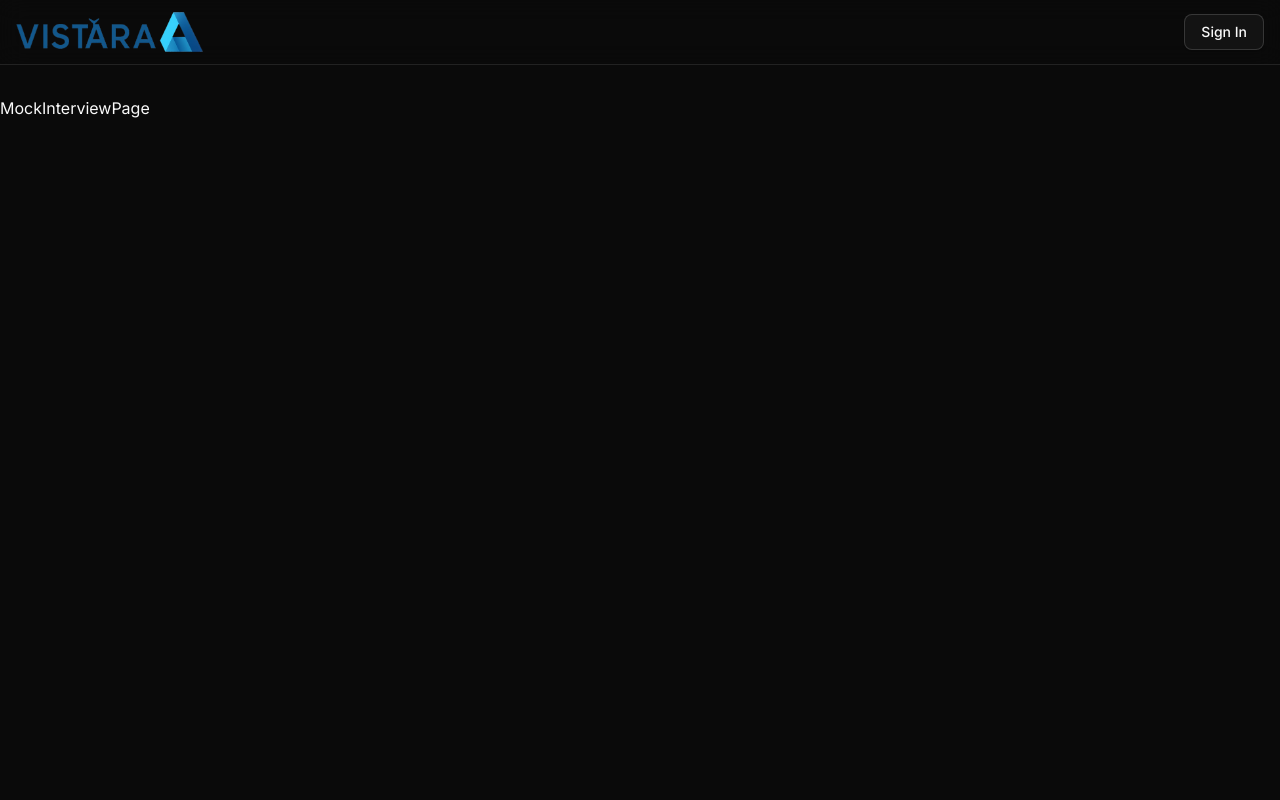
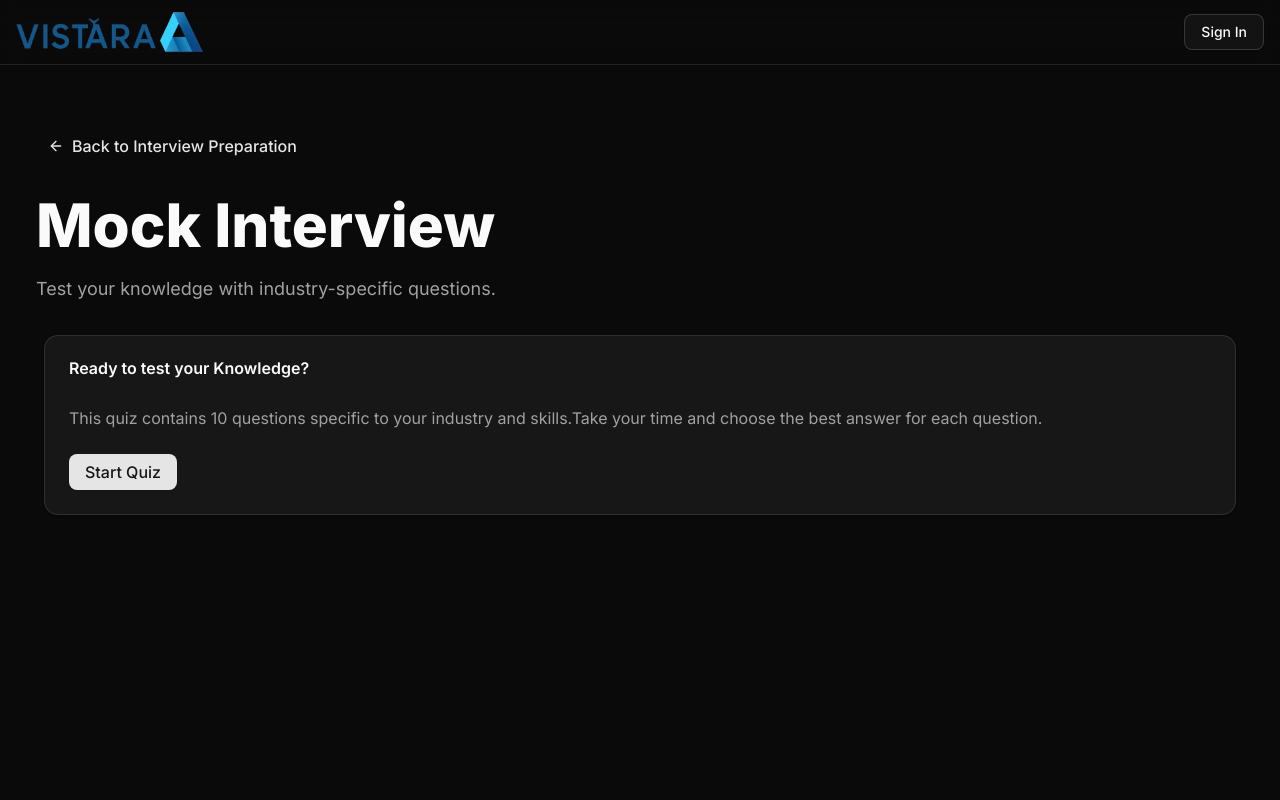
Before and after one commit to Naman501/Vistara-AI, a Next.js app: page /interview/mock in a window 1280 px wide. Shown: the top 800 px of the page. Built offline with nearby package versions, Linux system fonts and the light colour scheme; no server answers.

Commit message:
feat: add quiz component and mock interview page; implement loading state and quiz generation functionality

```diff
--- /dev/null
+++ b/app/(main)/interview/_components/quiz.jsx
@@ -0,0 +1,69 @@
+"use client"
+
+import { generateQuiz } from '@/actions/interview';
+import React, { useEffect, useState } from 'react'
+import {
+  Card,
+  CardAction,
+  CardContent,
+  CardDescription,
+  CardFooter,
+  CardHeader,
+  CardTitle,
+} from "@/components/ui/card"
+import useFetch from '@/hooks/use-fetch';
+import { Button } from '@/components/ui/button';
+import { BarLoader } from 'react-spinners';
+
+const Quiz = () => {
+
+    const [currentQuestion, setCurrentQuestion] = useState(0);
+    const [answers, setAnswers] = useState([]);
+    const [showExplanation, setShowExplanation] = useState(false)
+
+
+      const {
+        loading:generatingQuiz,
+        fn:generateQuizFn,
+        data:quizData
+      }=useFetch(generateQuiz)
+
+
+      if(generatingQuiz){
+        return <BarLoader  className="mt-4" width={"100%"} color="gray" />;
+      }
+
+
+      useEffect(()=>{
+        if(quizData){
+            setAnswers(new Array(quizData.length).fill(null))
+        }
+      },[quizData])
+if(!quizData){
+    return(
+       <div>
+        <Card className="mx-2">
+  <CardHeader>
+    <CardTitle>Ready to test your Knowledge?</CardTitle>
+  </CardHeader>
+  <CardContent>
+    <p
+   className='text-muted-foreground'
+    >This quiz contains 10 questions specific to your industry and skills.Take your time and choose the best answer for each question.</p>
+  </CardContent>
+  <CardFooter>
+     <Button className="cursor-pointer text-sm md:text-base whitespace-nowrap" onClick={generateQuizFn} >Start Quiz</Button>
+  </CardFooter>
+</Card>
+       </div>
+    )
+}
+
+
+
+  return (
+    <div>Quiz</div>
+  )
+}
+
+export default Quiz
--- /dev/null
+++ b/app/(main)/interview/layout.js
@@ -0,0 +1,22 @@
+import { Suspense } from 'react'
+import {BarLoader} from "react-spinners"
+
+const layout = ({children}) => {
+  return (
+    <div className='px-5'>
+        <Suspense
+fallback={
+    <BarLoader
+    className='mt-4'
+    width={"100%"}
+    color='gray'
+    />
+}
+>
+        {children}
+        </Suspense>
+        </div>
+  )
+}
+
+export default layout
--- a/app/(main)/interview/mock/page.jsx
+++ b/app/(main)/interview/mock/page.jsx
@@ -1,9 +1,73 @@
-import React from 'react'
+// import Link from 'next/link'
+// import React from 'react'
+// import { ArrowLeft } from "lucide-react";
+// import { Button } from "@/components/ui/button";
+// import Quiz from '../_components/quiz';
+
+// const MockInterviewPage = () => {
+//   return (
+//     <div className='container mx-auto space-y-4 py-6'>
+//       <div className=' flex flex-col space-y-2 mx-2'>
+// <Link href={'/interview'}>
+// <Button variant="link" className="  gap-2 pl-0">
+//   <ArrowLeft className='cursor-pointer h-4 w-4' />
+//     Back to Interview Preparetion
+// </Button>
+// </Link>
+
+// <div>
+//   <h1 className='text-6xl  font-bold'>
+// Mock Interview
+//   </h1>
+//   <p className='text-muted-foreground'>
+// Test Your Knowledge with industry-specefic questions
+//   </p>
+// </div>
+//       </div>
+//       <Quiz />
+//     </div>
+//   )
+// }
+
+// export default MockInterviewPage
+
+import Link from 'next/link';
+import React from 'react';
+import { ArrowLeft } from "lucide-react";
+import { Button } from "@/components/ui/button";
+import Quiz from '../_components/quiz';
 
 const MockInterviewPage = () => {
   return (
-    <div>MockInterviewPage</div>
-  )
-}
+    <div className="container mx-auto px-4 py-8 space-y-8">
 
-export default MockInterviewPage
+      {/* Header Section */}
+      <div className="flex flex-col space-y-4 md:space-y-6">
+        {/* Back Button */}
+        <Link href="/interview" className="self-start">
+          <Button variant="link" className="flex items-center gap-2 p-0 text-sm md:text-base">
+            <ArrowLeft className="h-4 w-4" />
+            Back to Interview Preparation
+          </Button>
+        </Link>
+
+        {/* Title & Description */}
+        <div className="space-y-2 md:space-y-3">
+          <h1 className="text-4xl md:text-6xl font-extrabold leading-tight">
+            Mock Interview
+          </h1>
+          <p className="text-muted-foreground text-base md:text-lg">
+            Test your knowledge with industry-specific questions.
+          </p>
+        </div>
+      </div>
+
+      {/* Quiz Component */}
+      <div className="mt-6">
+        <Quiz />
+      </div>
+    </div>
+  );
+};
+
+export default MockInterviewPage;
--- a/app/(main)/interview/page.jsx
+++ b/app/(main)/interview/page.jsx
@@ -3,7 +3,7 @@
 const InterviewPage = () => {
   return (
     <div>
-
+      <h1>Interview Page</h1>
     </div>
   )
 }
--- a/app/layout.js
+++ b/app/layout.js
@@ -30,8 +30,8 @@
             enableSystem
             disableTransitionOnChange
           >
-            <Header />
-            <main className="min-h-screen">
+            <Header/>
+            <main className=" min-h-screen">
             {children}
             </main>
             <Toaster richColors position="top-right"/>
--- a/components/header.jsx
+++ b/components/header.jsx
@@ -12,7 +12,7 @@
   return (
     <>
     <header className='fixed top-0 w-full border-b bg-background/80 backdrop-blur-md z-50 supports-[backdrop-filter]:bg-background/60'>
-<nav className='container mx-auto px-4 h-16 flex items-center justify-between'>
+<nav className=' container mx-auto px-4 h-16 flex items-center justify-between'>
     <Link href='/'>
     <Image
     src='/logoss.png'
@@ -22,12 +22,12 @@
     className='h-12 py-1 w-auto object-contain'
     />
     </Link>
-    <div className='flex items-center space-x-2 md:space-x-4'>
+    <div className='flex cursor-pointer items-center space-x-2 md:space-x-4'>
     <SignedIn>
         <Link href={"/dashboard"}>
         <Button variant="outline">
             <LayoutDashboard className='h-4 w-4' />
-            <span className='hidden md:block'>
+            <span className='cursor-pointer hidden md:block'>
             Industry Insights
             </span>
         </Button>
@@ -38,7 +38,7 @@
   <DropdownMenuTrigger asChild>
         <Button>
             <StarsIcon className='h-4 w-4' />
-            <span className='hidden md:block'>
+            <span className='cursor-pointer hidden md:block'>
            Growth Tools
             </span>
             <ChevronDown className='h-4 w-4' />
```
